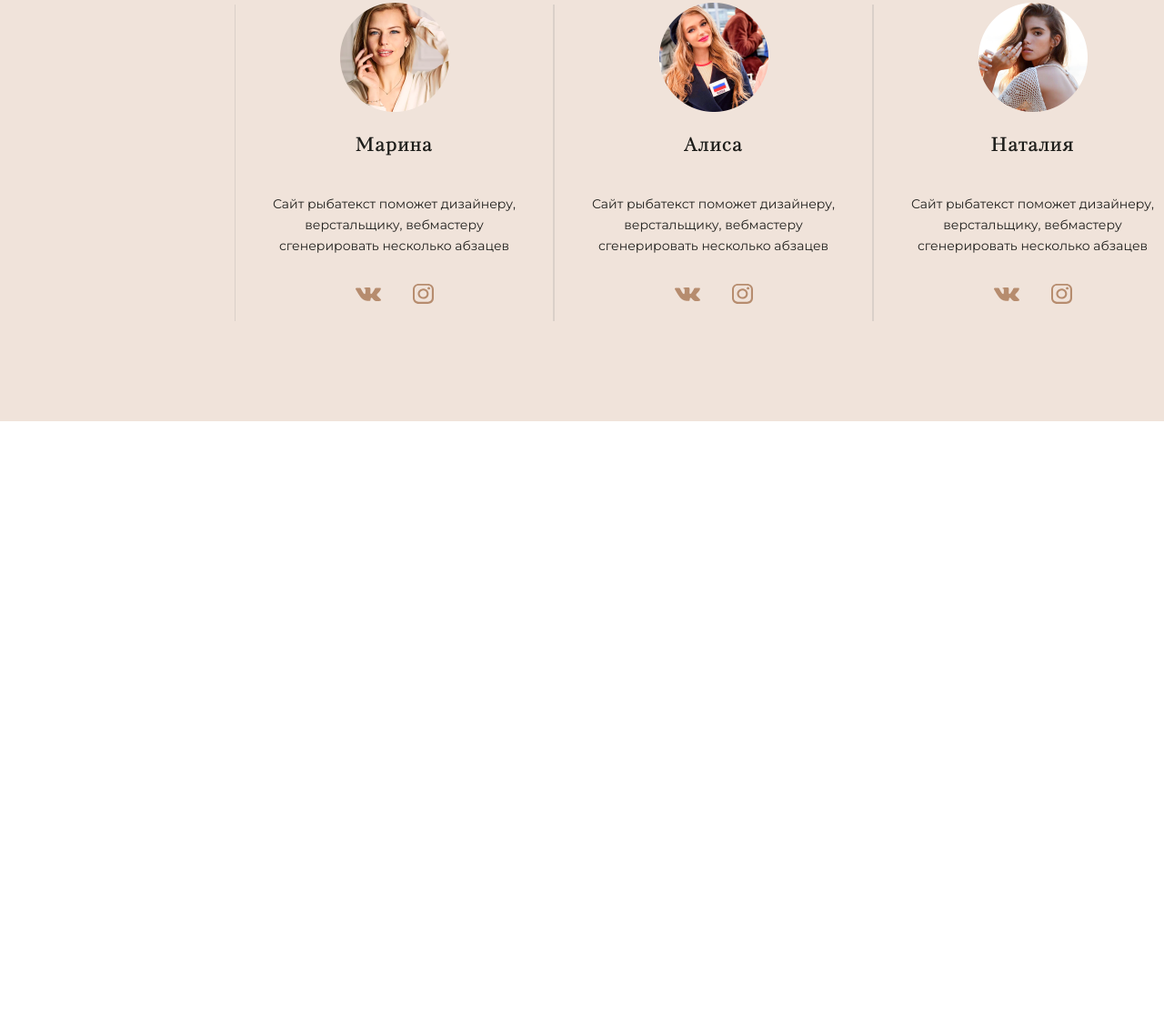
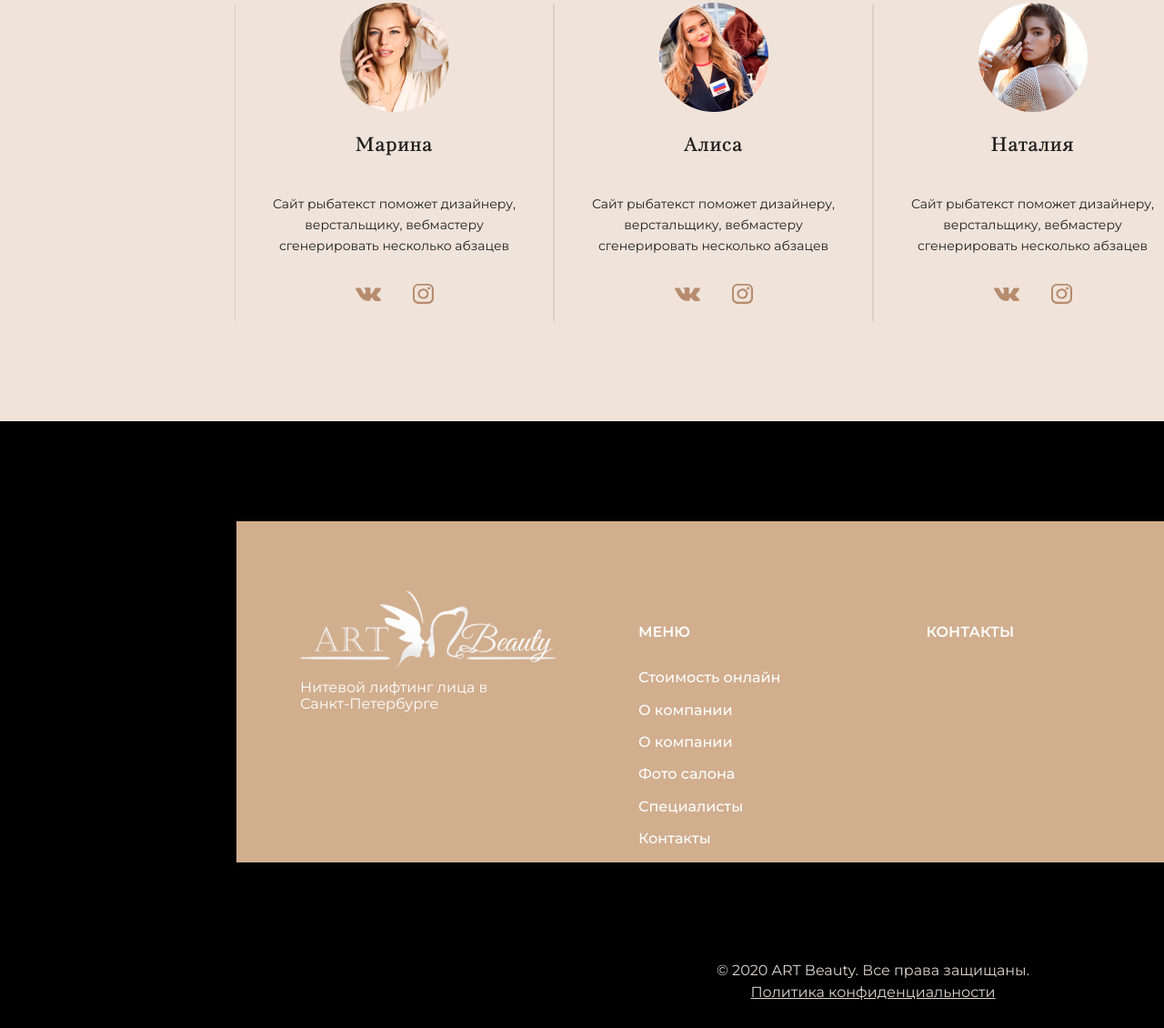
Before and after one commit to z4ffe/art-beauty-landing, a plain HTML site: page index.html in a window 1280 px wide. Shown: the part 1991-3121 px from the top of the page at 91% size. Before the commit the page ends 2454 px from the top, so only its background shows below. Drawn offline with nearby package versions, Linux system fonts and the light colour scheme.

Commit message:
add: footer

```diff
--- a/assets/scripts/form-procedure.js
+++ b/assets/scripts/form-procedure.js
@@ -1,6 +1,9 @@
 const form = document.querySelector('#promo-form')
 
-form.addEventListener('submit', (e) => {
-	e.preventDefault()
-	alert('asd')
+form.addEventListener('submit', (event) => {
+	event.preventDefault()
+	const formData = new FormData(form)
+	const formObj = Object.fromEntries(formData)
+	console.log(formObj)
+	form.reset()
 })
--- a/assets/styles/styles.scss
+++ b/assets/styles/styles.scss
@@ -3,6 +3,7 @@
 
 * {
   font-family: Montserrat, sans-serif;
+  scroll-behavior: smooth;
 }
 
 a {
@@ -435,3 +436,93 @@ body {
     }
   }
 }
+
+.footer {
+  display: flex;
+  flex-direction: column;
+  width: rem(1920);
+  background-color: #000000;
+
+  &-wrapper {
+    display: flex;
+    background-color: #D1AE8E;
+    margin: rem(110) rem(260);
+
+    .footer-logo {
+      display: flex;
+      flex-direction: column;
+      padding-top: rem(65);
+      padding-left: rem(70);
+
+      span {
+        width: rem(250);
+        color: #fff;
+        font-size: rem(16);
+      }
+    }
+
+    .footer-menu {
+      display: flex;
+      flex-direction: column;
+      margin-left: rem(90);
+      margin-top: rem(97);
+
+      h3 {
+        color: #fff;
+        text-transform: uppercase;
+        font-weight: 600;
+        font-size: rem(16);
+      }
+
+      ul {
+        display: flex;
+        flex-direction: column;
+        list-style: none;
+        padding: 0;
+        gap: rem(17);
+
+        li {
+
+          a {
+            color: #fff;
+            font-weight: 500;
+          }
+        }
+      }
+    }
+
+    .footer-contacts {
+      display: flex;
+      flex-direction: column;
+      margin-left: rem(160);
+      margin-top: rem(97);
+
+      h3 {
+        color: #fff;
+        text-transform: uppercase;
+        font-weight: 600;
+        font-size: rem(16);
+      }
+    }
+  }
+
+  &-copyrights {
+    display: flex;
+    flex-direction: column;
+    justify-content: center;
+    align-items: center;
+    gap: rem(6);
+    margin-bottom: rem(30);
+
+    span {
+      color: #DCD5CE;
+      font-size: rem(16);
+      text-align: center;
+    }
+
+    .politics {
+      cursor: pointer;
+      text-decoration: underline;
+    }
+  }
+}
--- a/index.html
+++ b/index.html
@@ -105,6 +105,36 @@
     <div class='clients-slider'></div>
   </div>
 </section>
+<footer class='footer'>
+  <div class='footer-wrapper'>
+    <div class='footer-logo'>
+      <img alt='Art Beauty Logo' src='assets/images/logo.png'>
+      <span>Нитевой лифтинг лица в Санкт-Петербурге</span>
+    </div>
+    <div class='footer-menu'>
+      <h3>Меню</h3>
+      <ul>
+        <li><a href='#'>Стоимость онлайн</a></li>
+        <li><a href='#'>О компании</a></li>
+        <li><a href='#'>О компании</a></li>
+        <li><a href='#'>Фото салона</a></li>
+        <li><a href='#'>Специалисты</a></li>
+        <li><a href='#'>Контакты</a></li>
+      </ul>
+    </div>
+    <div class='footer-contacts'>
+      <h3>Контакты</h3>
+    </div>
+    <div class='footer-phone'>
+
+    </div>
+  </div>
+  <div class='footer-copyrights'>
+    <span class='copyrights'>© 2020 ART Beauty. Все права защищаны.</span>
+    <span class='politics'>Политика конфиденциальности</span>
+  </div>
+</footer>
 <script src='./assets/scripts/clients-coursel.js' type='module'></script>
+<script src='./assets/scripts/form-procedure.js' type='module'></script>
 </body>
 </html>
```
Also changed, not shown: assets/styles/styles.css, 1 other file.
